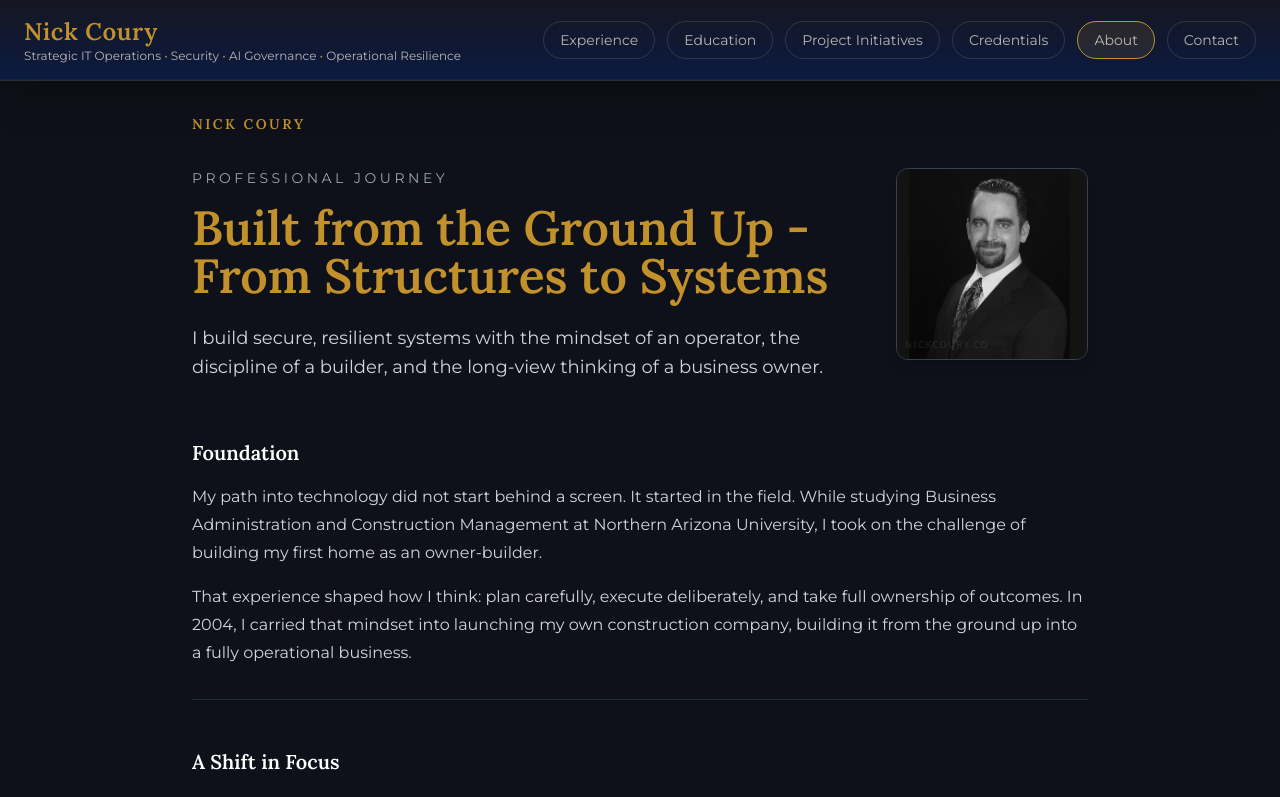
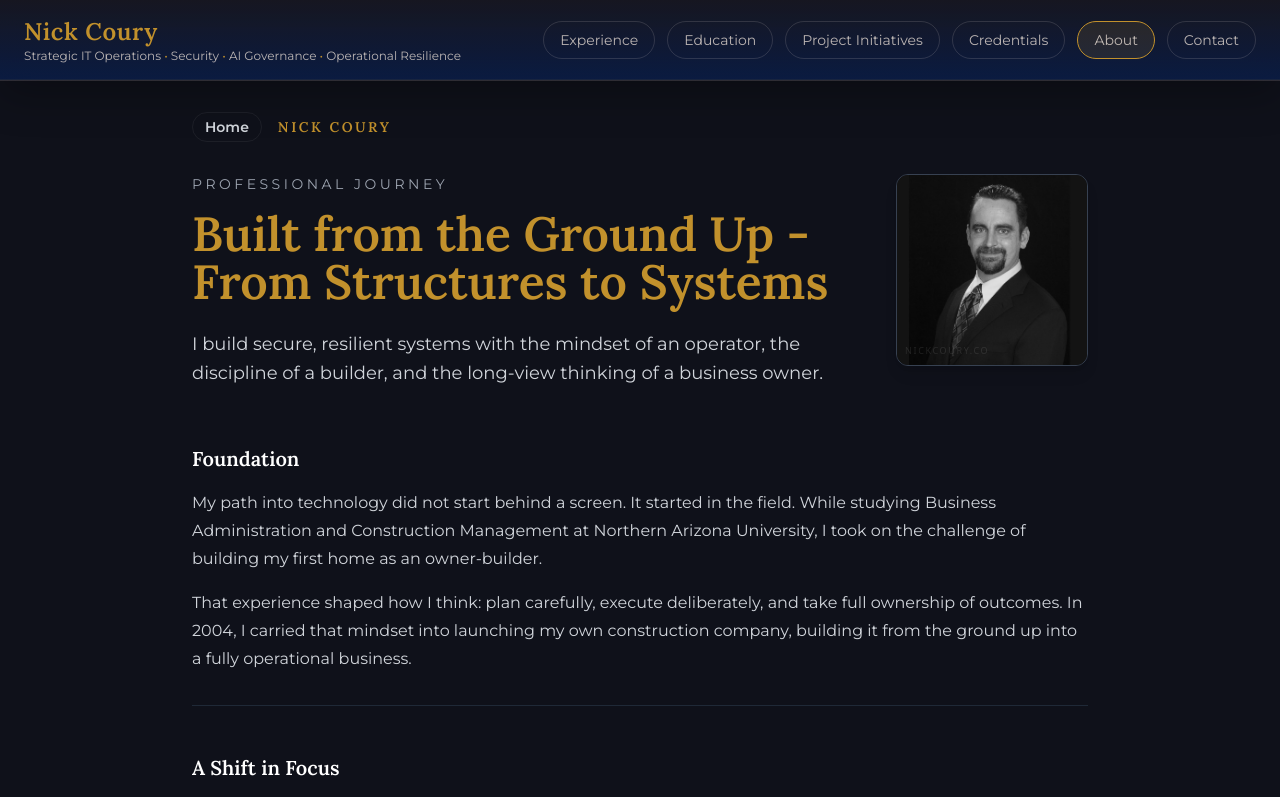
Before and after one commit to zibtec/nictec, a React (Vite) app: page /about in a window 1280 px wide. Shown: the top 797 px of the page. Built offline with nearby package versions, Linux system fonts and the light colour scheme; no server answers.

Commit message:
UX: add Home button on pages (About, Blog, Experience, Initiatives, Education)

```diff
--- a/src/pages/About.jsx
+++ b/src/pages/About.jsx
@@ -1,6 +1,7 @@
 "use client";
 
 import React from "react";
+import { Link } from "react-router-dom";
 import * as FramerMotion from "framer-motion";
 import profileImage from "../assets/profile.jpg";
 
@@ -136,7 +137,10 @@ const About = () => {
   return (
     <section className="min-h-screen bg-[#0f111a] px-6 pt-28 pb-20 text-white">
       <div className="mx-auto max-w-4xl">
-        <div className="mb-8">
+        <div className="mb-8 flex items-center gap-4">
+          <Link to="/" className="rounded-full border border-[rgba(255,255,255,0.06)] px-3 py-1 text-sm font-semibold text-gray-300 hover:border-[var(--seal-gold)]">
+            Home
+          </Link>
           <span className="font-display inline-flex items-center text-sm font-semibold uppercase tracking-[0.18em] text-[var(--seal-gold)]">
             Nick Coury
           </span>
--- a/src/pages/Blog.jsx
+++ b/src/pages/Blog.jsx
@@ -112,6 +112,11 @@ export default function Blog() {
   return (
     <section className="min-h-screen px-6 pb-20 pt-44 text-white hero-bg lg:pt-32">
       <div className="mx-auto max-w-7xl">
+        <div className="mb-6">
+          <Link to="/" className="rounded-full border border-[rgba(255,255,255,0.06)] px-3 py-1 text-sm font-semibold text-gray-300 hover:border-[var(--seal-gold)]">
+            Home
+          </Link>
+        </div>
         <div className="mb-10 flex flex-col gap-5 md:flex-row md:items-end md:justify-between">
           <div className="max-w-3xl">
             <p className="mb-4 text-sm font-semibold uppercase tracking-[0.25em] text-[var(--seal-gold)]">
--- a/src/pages/Education.jsx
+++ b/src/pages/Education.jsx
@@ -1,4 +1,5 @@
 import React from "react";
+import { Link } from "react-router-dom";
 import certificatesData from "../data/certificates-data";
 
 export default function EducationPage() {
@@ -8,6 +9,9 @@ export default function EducationPage() {
 
   return (
     <div className="page-root mx-auto max-w-4xl px-6 pb-12 pt-44 lg:pt-32">
+      <div className="mb-6">
+        <Link to="/" className="rounded-full border border-[rgba(255,255,255,0.06)] px-3 py-1 text-sm font-semibold text-gray-300 hover:border-[var(--seal-gold)]">Home</Link>
+      </div>
       <div className="space-y-5">
         <p className="text-xs font-semibold uppercase tracking-[0.24em] text-[var(--seal-gold)]">
           Education & Certifications
--- a/src/pages/Experience.jsx
+++ b/src/pages/Experience.jsx
@@ -1,4 +1,5 @@
 import React from "react";
+import { Link } from "react-router-dom";
 import experienceData from "../data/experience-data";
 
 export default function ExperiencePage() {
@@ -8,6 +9,9 @@ export default function ExperiencePage() {
 
   return (
     <div className="page-root mx-auto max-w-4xl px-6 pb-12 pt-44 lg:pt-32">
+      <div className="mb-6">
+        <Link to="/" className="rounded-full border border-[rgba(255,255,255,0.06)] px-3 py-1 text-sm font-semibold text-gray-300 hover:border-[var(--seal-gold)]">Home</Link>
+      </div>
       <div className="space-y-5">
         <p className="text-xs font-semibold uppercase tracking-[0.24em] text-[var(--seal-gold)]">
           Experience
--- a/src/pages/Initiatives.jsx
+++ b/src/pages/Initiatives.jsx
@@ -1,4 +1,5 @@
 import React from "react";
+import { Link } from "react-router-dom";
 
 const navItems = [
   { id: "summary", label: "Summary", icon: "home" },
@@ -131,6 +132,9 @@ export default function InitiativesPage() {
   return (
     <div className="project-page hero-bg min-h-screen text-[var(--ethereal-ivory)]">
       <main className="mx-auto max-w-7xl px-6 pb-24 pt-44 lg:pt-32">
+        <div className="mb-6">
+          <Link to="/" className="rounded-full border border-[rgba(255,255,255,0.06)] px-3 py-1 text-sm font-semibold text-gray-300 hover:border-[var(--seal-gold)]">Home</Link>
+        </div>
         <section id="summary" data-section className="project-section visible">
           <div className="mb-8 flex flex-col gap-5 lg:flex-row lg:items-end lg:justify-between">
             <div>
```
